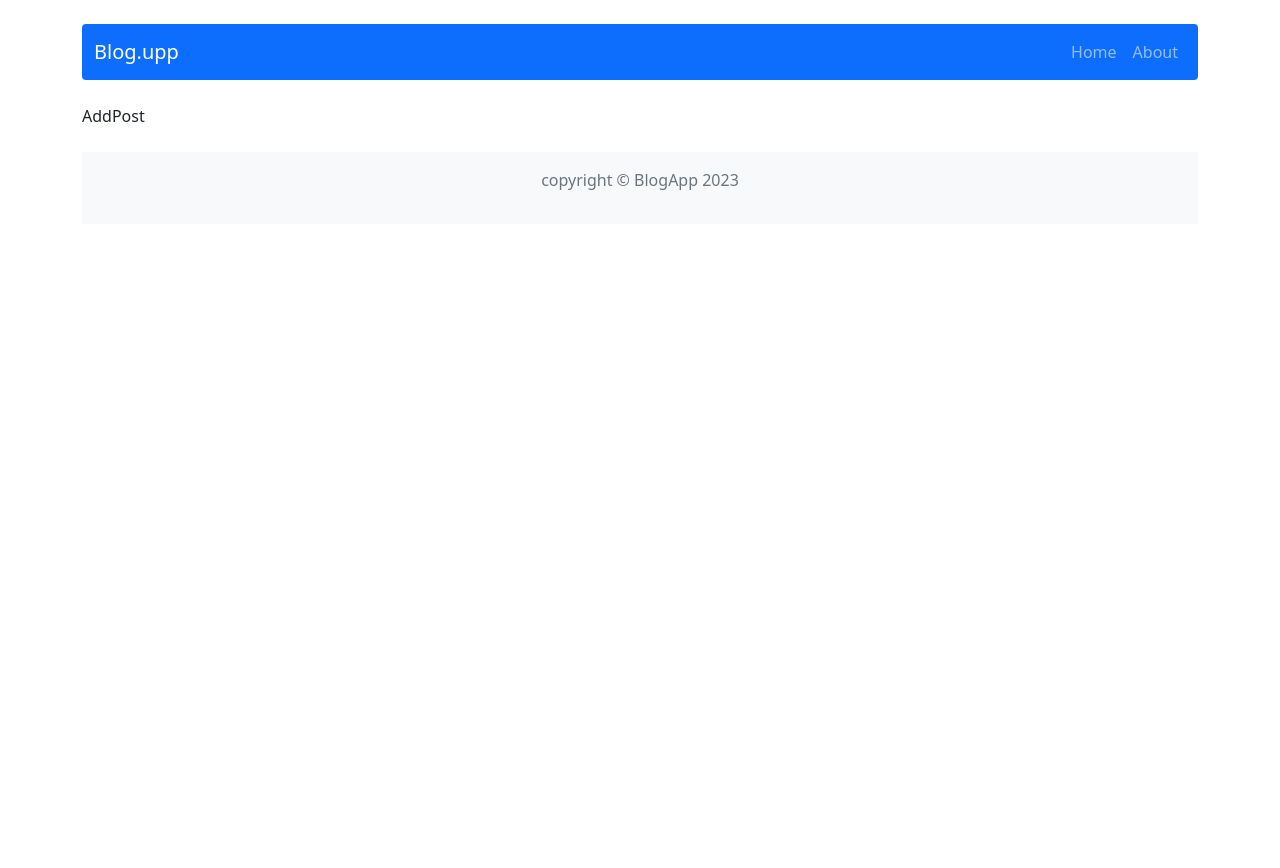
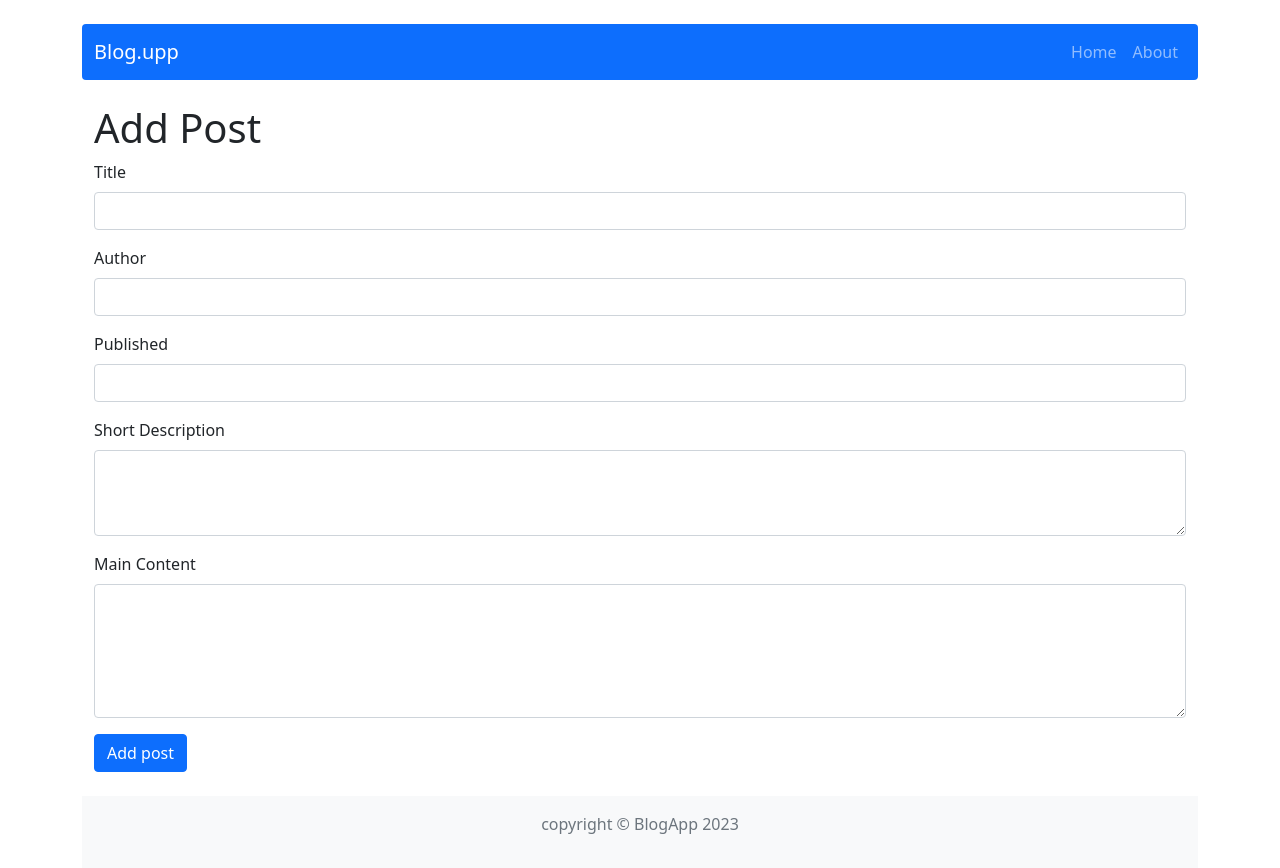
Before and after one commit to MarcinDraus/crud-react-redux-blog, a React (Create React App) app in the folder crud-react-redux-blog/: page /post/add in a window 1280 px wide. Before the commit the page ends 800 px from the top, so only its background shows below. Built offline with nearby package versions, Linux system fonts and the light colour scheme.

Commit message:
AddPostForm addPost setPost

```diff
--- a/crud-react-redux-blog/package.json
+++ b/crud-react-redux-blog/package.json
@@ -16,6 +16,7 @@
     "redux": "4.1.2",
     "redux-devtools-extension": "2.13.9",
     "sass": "^1.64.1",
+    "shortid": "^2.2.16",
     "web-vitals": "^2.1.4"
   },
   "scripts": {
--- a/crud-react-redux-blog/src/Redux/postsRedux.js
+++ b/crud-react-redux-blog/src/Redux/postsRedux.js
@@ -1,4 +1,5 @@
-//import shortid from 'shortid';
+import shortid from 'shortid';
+
 
 //selectors
 export const getPostById = (state, id) => state.posts.find((post) => post.id === id);
@@ -8,20 +9,28 @@ export const getAllPosts = (state) => state.posts;
 const createActionName = actionName => `app/posts/${actionName}`;
 
 // action creators
-const DELETE_POST = 'app/posts/DELETE_POST';
+const DELETE_POST = createActionName('DELETE_POST');
+const ADD_POST = createActionName('ADD_POST');
+//const DELETE_POST = 'app/posts/DELETE_POST';
+//const ADD_POST = 'app/posts/ADD_POST';
 
 export const deletePost = (id) => ({
   type: DELETE_POST,
   payload: id,
 });
+
+export const addPost = (postData) => ({
+    type: ADD_POST,
+    payload: postData,
+  });
+
 //export const addPosts = (payload) => ({ type: 'ADD_POSTS', payload });
 const postsReducer = (statePart = [], action) => {
   switch (action.type) {
     case DELETE_POST:
       return statePart.filter((post) => post.id !== action.payload);
-
-    // case addPosts:
-    //     return[...statePart, { ...action.payload, id: shortid() }];
+    case ADD_POST:
+          return [...statePart, { ...action.payload, id: shortid.generate() }];
     default:
       return statePart;
   };
--- /dev/null
+++ b/crud-react-redux-blog/src/components/features/AddPostForm.js
@@ -0,0 +1,80 @@
+
+import React, { useState } from 'react';
+import { useDispatch } from 'react-redux';
+import { useNavigate } from 'react-router-dom';
+import { Form, Button } from 'react-bootstrap';
+
+import { addPost } from '../../Redux/postsRedux.js';
+
+const AddPostForm = () => {
+  const dispatch = useDispatch();
+  const navigate = useNavigate();
+
+  const [post, setPost] = useState({
+    title: '',
+    author: '',
+    published: '',
+    shortDescription: '',
+    content: '',
+  });
+//   const [title, setTitle] = useState('');
+//   const [author, setAuthor] = useState('');
+//   const [published, setPublished] = useState('');
+//   const [shortDescription, setShortDescription] = useState('');
+//   const [content, setcontent] = useState('');
+
+  const handleChange = (e) => {
+    const { name, value } = e.target;
+    setPost((prevPost) => ({ ...prevPost, [name]: value }));
+  };
+
+  const handleSubmit = (e) => {
+    e.preventDefault();
+    dispatch(addPost(post));
+    //dispatch({ type: 'ADD_POST', payload: { ...post, id: shortid() } });
+    // Przekierowanie użytkownika na stronę główną po dodaniu posta
+    navigate('/');
+  };
+
+  return (
+    <Form onSubmit={handleSubmit}>
+      <Form.Group className="mb-3">
+        <Form.Label>Title</Form.Label>
+        <Form.Control type="text" name="title" value={post.title} onChange={handleChange} />
+      </Form.Group>
+      <Form.Group className="mb-3">
+        <Form.Label>Author</Form.Label>
+        <Form.Control type="text" name="author" value={post.author} onChange={handleChange} />
+      </Form.Group>
+      <Form.Group className="mb-3">
+        <Form.Label>Published</Form.Label>
+        <Form.Control type="text" name="published" value={post.published} onChange={handleChange} />
+      </Form.Group>
+      <Form.Group className="mb-3">
+        <Form.Label>Short Description</Form.Label>
+        <Form.Control
+          as="textarea"
+          rows={3}
+          name="shortDescription"
+          value={post.shortDescription}
+          onChange={handleChange}
+        />
+      </Form.Group>
+      <Form.Group className="mb-3">
+        <Form.Label>Main Content</Form.Label>
+        <Form.Control
+          as="textarea"
+          rows={5}
+          name="content"
+          value={post.content}
+          onChange={handleChange}
+        />
+      </Form.Group>
+      <Button variant="primary" type="submit">
+        Add post
+      </Button>
+    </Form>
+  );
+};
+
+export default AddPostForm;
--- a/crud-react-redux-blog/src/components/features/AllPosts.js
+++ b/crud-react-redux-blog/src/components/features/AllPosts.js
@@ -3,7 +3,7 @@ import React from 'react';
 import { useSelector } from 'react-redux';
 import { Link } from 'react-router-dom';
 import { Button, Row, Col,  } from 'react-bootstrap';
-import { getAllPosts } from '../../Redux/postsRedux';
+import { getAllPosts } from '../../Redux/postsRedux.js';
 
 const AllPosts = () => {
   const posts = useSelector(getAllPosts);
--- a/crud-react-redux-blog/src/components/pages/AddPost/AddPost.js
+++ b/crud-react-redux-blog/src/components/pages/AddPost/AddPost.js
@@ -1,9 +1,15 @@
 
+import React from 'react';
+import { Container } from 'react-bootstrap';
+import AddPostForm from '../../features/AddPostForm';
 
 const AddPost = () => {
-    return (
-      <div>AddPost</div>
-    )
-  };
+  return (
+    <Container>
+      <h1>Add Post</h1>
+      <AddPostForm />
+    </Container>
+  );
+};
 
-  export default AddPost;
+export default AddPost;
--- a/crud-react-redux-blog/src/components/pages/Home/Home.js
+++ b/crud-react-redux-blog/src/components/pages/Home/Home.js
@@ -1,10 +1,21 @@
 
 import React from 'react';
-import { Link } from 'react-router-dom';
+//import { Link } from 'react-router-dom';
 import { Button, Container, Row, Col } from 'react-bootstrap';
 import AllPosts from '../../features/AllPosts.js';
+import { useNavigate } from 'react-router-dom';
+
 
 const Home = () => {
+
+    const navigate = useNavigate();
+
+    const handleAddPost = () => {
+      // Przekierowanie na stronę dodawania posta
+      navigate("/post/add");
+    };
+
+
   return (
     <Container>
       <Row className="mb-4">
@@ -12,9 +23,11 @@ const Home = () => {
           <h2>All posts</h2>
         </Col>
         <Col xs={6} className="text-end">
-          <Link to="/post/add">
-            <Button variant="outline-primary">Add post</Button>
-          </Link>
+          {/* <Link to="/post/add"> */}
+          <Button variant="outline-primary" onClick={handleAddPost}>
+            Add post
+          </Button>
+          {/* </Link> */}
         </Col>
       </Row>
       <hr />
```
Also changed, not shown: 1 other file (tests, documents, lock files or other folders).
